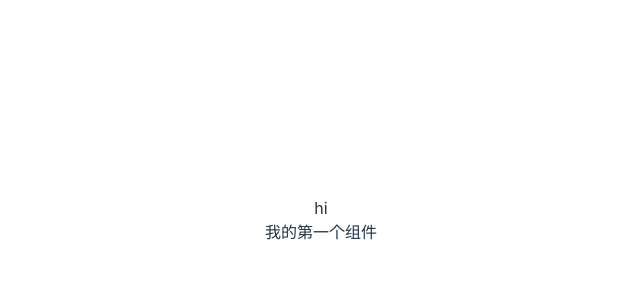
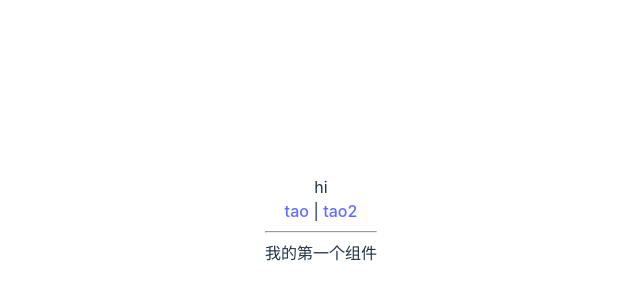
Before and after one commit to templetao/Vue-gulu-ui, a Vue app: page / in a window 1280 px wide. Shown: the part 180-480 px from the top of the page, without its empty margins (319-959 px from the left). Built offline with nearby package versions, Linux system fonts and the light colour scheme.

Commit message:
初始化 vue-router

```diff
--- a/index.html
+++ b/index.html
@@ -2,7 +2,7 @@
 <html lang="en">
   <head>
     <meta charset="UTF-8" />
-    <link rel="icon" type="image/svg+xml" href="/vite.svg" />
+    <link rel="icon" type="image/svg+xml" />
     <meta name="viewport" content="width=device-width, initial-scale=1.0" />
     <title>Vite + Vue + TS</title>
   </head>
--- a/src/App.vue
+++ b/src/App.vue
@@ -1,15 +1,14 @@
 <script>
-import Tao from './components/Tao.vue'
-
 export default {
   name: 'App',
-  components: {
-    Tao
-  }
 }
 </script>
 
 <template>
   <div>hi</div>
-  <Tao />
+  <router-link to="/">tao</router-link>
+  |
+  <router-link to="/">tao2</router-link>
+  <hr/>
+  <router-view/>
 </template>
--- /dev/null
+++ b/src/components/Tao2.vue
@@ -0,0 +1,3 @@
+<template>
+  <div>2222222</div>
+</template>
--- a/src/main.ts
+++ b/src/main.ts
@@ -1,5 +1,19 @@
-import { createApp } from 'vue'
+import {createApp} from 'vue'
 import './style.css'
 import App from './App.vue'
+import {createWebHistory, createRouter} from 'vue-router'
+import Tao from './components/Tao.vue'
+import Tao2 from './components/Tao2.vue'
 
-createApp(App).mount('#app')
+const history = createWebHistory()
+const router = createRouter({
+  history: history,
+  routes: [
+    {path: '/', component: Tao},
+    {path: '/xxx', component: Tao2},
+  ]
+})
+
+const app = createApp(App)
+app.use(router)
+app.mount('#app')
```
